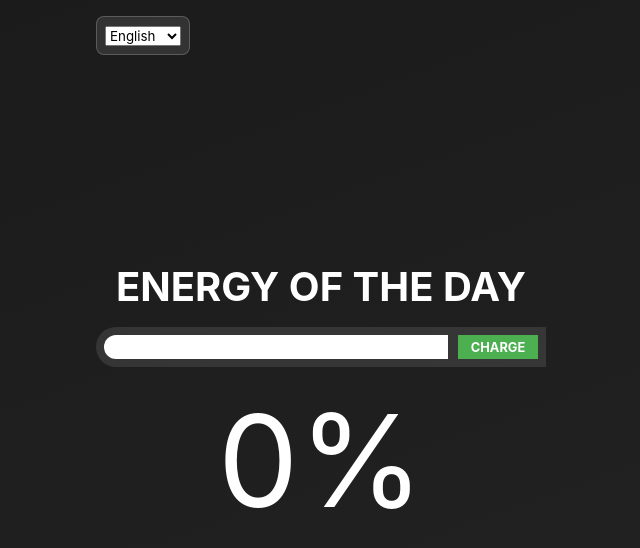
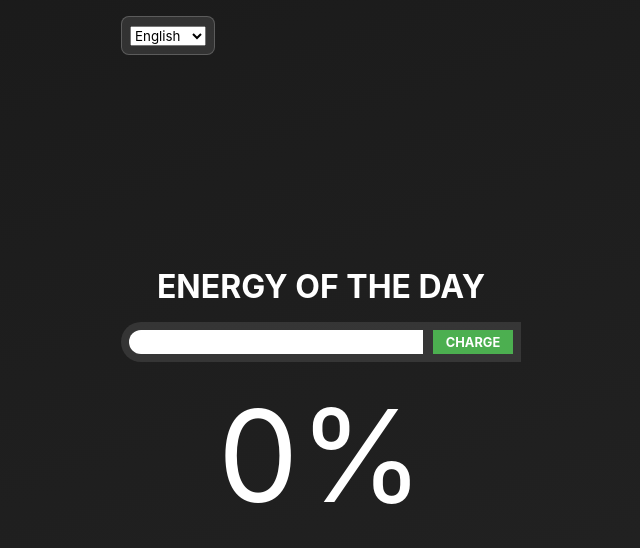
Before and after one commit to 0w1Max/EnergyDay, a plain HTML site: page index.html in a window 1280 px wide. Shown: the whole page, without its empty margins (319-959 px from the left). Drawn offline with Linux system fonts and the light colour scheme.

Commit message:
fix: Fixed block width and text selection

```diff
--- a/styles/styles.css
+++ b/styles/styles.css
@@ -27,8 +27,14 @@ body {
 .main {
   display: grid;
   width: 100%;
-  max-width: 450px;
+  max-width: 400px;
   text-align: center;
+}
+
+.main__energy {
+  user-select: none;
+  -webkit-user-select: none;
+  -ms-user-select: none;
 }
 
 .language {
@@ -62,7 +68,7 @@ body {
 }
 
 .energy__title {
-  font-size: 2.5rem;
+  font-size: 2rem;
   text-transform: uppercase;
 }
 
@@ -100,9 +106,6 @@ body {
 
 .energy__button {
   border: 0;
-  user-select: none;
-  -webkit-user-select: none;
-  -ms-user-select: none;
 }
 
 .button--disabled {
@@ -117,6 +120,9 @@ body {
   align-items: center;
   margin-top: 1rem;
   width: 100%;
+  user-select: none;
+  -webkit-user-select: none;
+  -ms-user-select: none;
 }
 
 .info__percent {
```
